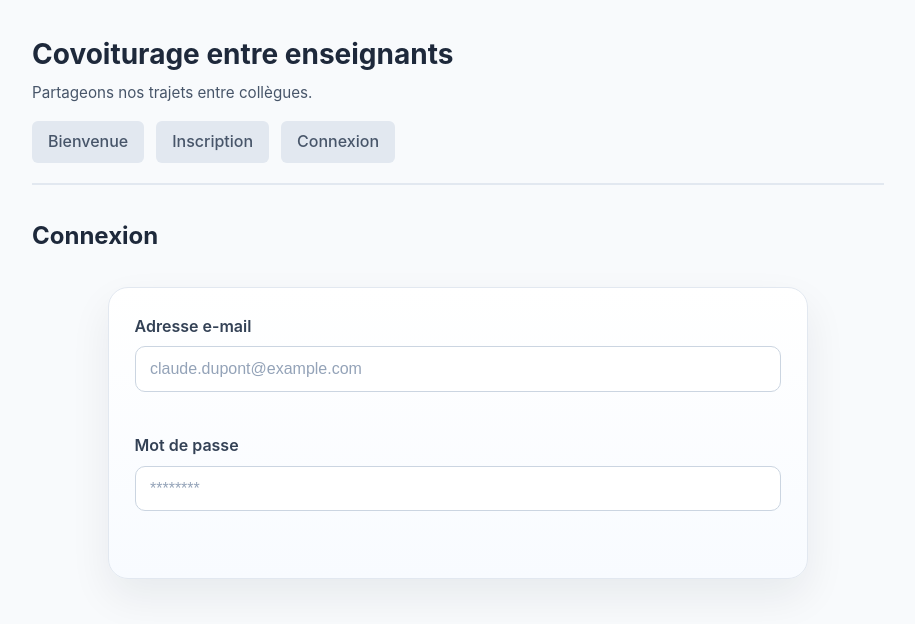
After one commit to Cocokirb/projet-covoiturage, a PHP site: template views/connexion/index.php in a window 1280 px wide. The commit adds this page. Shown: the top 624 px of the page, without its empty margins (182-1097 px from the left). Run offline with PHP 8.4, Linux system fonts and the light colour scheme; the template is opened without the code that fills it, so the values that code supplies are empty.

Commit message:
Création de la page de connexion lien invalide a corrigé

```diff
--- a/config/routes.php
+++ b/config/routes.php
@@ -4,4 +4,6 @@ return [
     'bienvenue'   => ['GET'],
     'inscription' => ['GET'],
     'create'      => ['POST'],
+    'seConnecter'   => ['GET'],
+    'connexion' => ['POST']
 ];
--- a/src/Router/router.php
+++ b/src/Router/router.php
@@ -52,5 +52,7 @@ function routerRequete(PDO $connexion): void
         'bienvenue'   => afficherBienvenue($connexion),
         'inscription' => afficherInscription($connexion),
         'create'      => traiterInscription($connexion),
+        'seConnecter'    => afficherSeConnecter($connexion),
+        'connexion' => traiterConnexion($connexion),
     };
 }
--- /dev/null
+++ b/views/connexion/index.php
@@ -0,0 +1,19 @@
+<section>
+    <h1>Connexion</h1>
+
+    <form method="POST" action="index.php?action=connexion" class="card-form">
+        <div class="form-group">
+            <label for="email">Adresse e-mail</label>
+            <input type="text" id="email" name="email" value="<?php echo htmlspecialchars($email) ?>"
+                placeholder="claude.dupont@example.com" novalidate>
+            <p class="form-error"><?php echo $error['email'] ?? '' ?></p>
+        </div>
+
+        <div class="form-group">
+            <label for="motdepasse">Mot de passe</label>
+            <input type="password" id="motdepasse" name="motdepasse" placeholder="********" novalidate>
+            <p class="form-error"><?php echo $error['motdepasse'] ?? '' ?></p>
+        </div>
+
+    </form>
+</section>
--- a/views/layout.php
+++ b/views/layout.php
@@ -22,6 +22,8 @@
                 <?= $pageCourante === 'bienvenue' ? ' class="active" aria-current="page"' : '' ?>>Bienvenue</a>
             <a href="index.php?action=inscription"
                 <?= $pageCourante === 'inscription' ? ' class="active" aria-current="page"' : '' ?>>Inscription</a>
+            <a href="index.php?action=seConnecter"
+                <?= $pageCourante === 'seConnecter' ? ' class="active" aria-current="page"' : '' ?>>Connexion</a>
         </nav>
     </header>
 
```
Also changed, not shown: src/Controller/connexionControleur.php (added, +45 -0 lines), src/Model/Repository/connexionRepository.php (added, +15 -0 lines).
